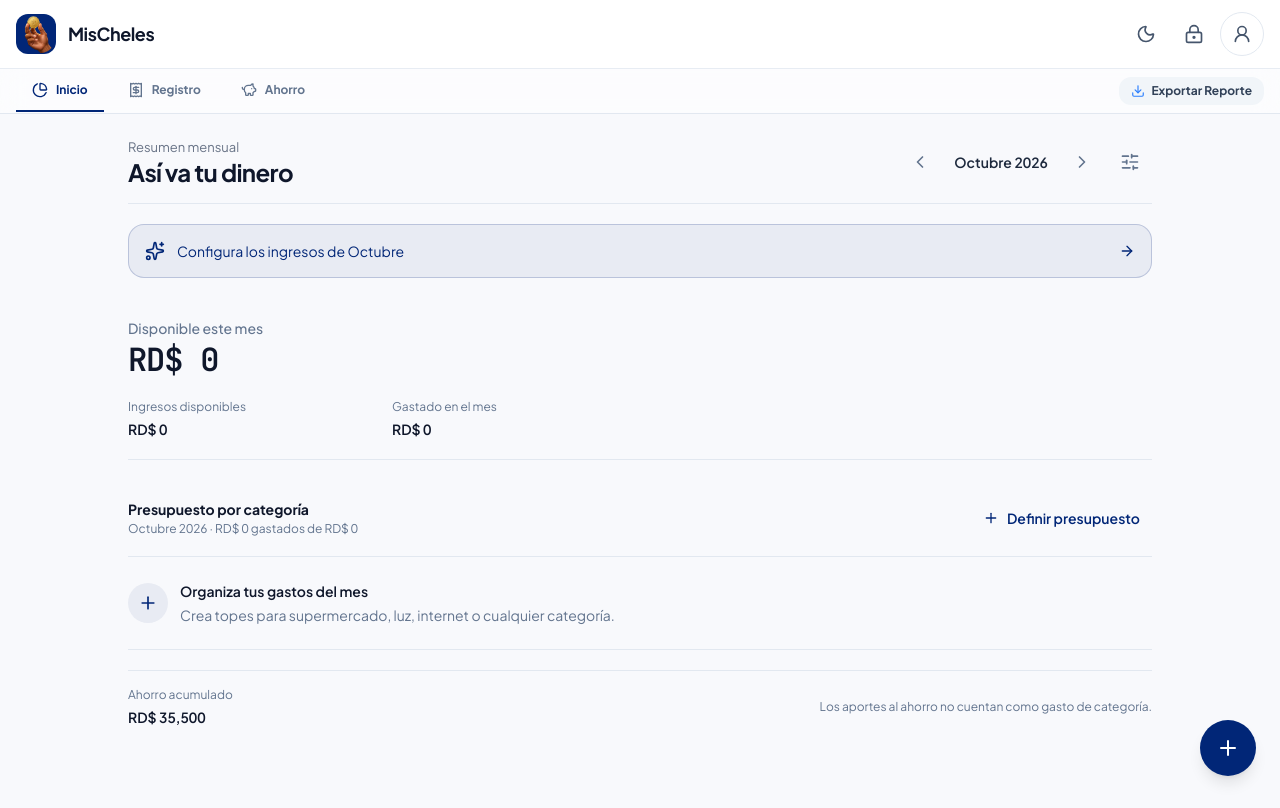
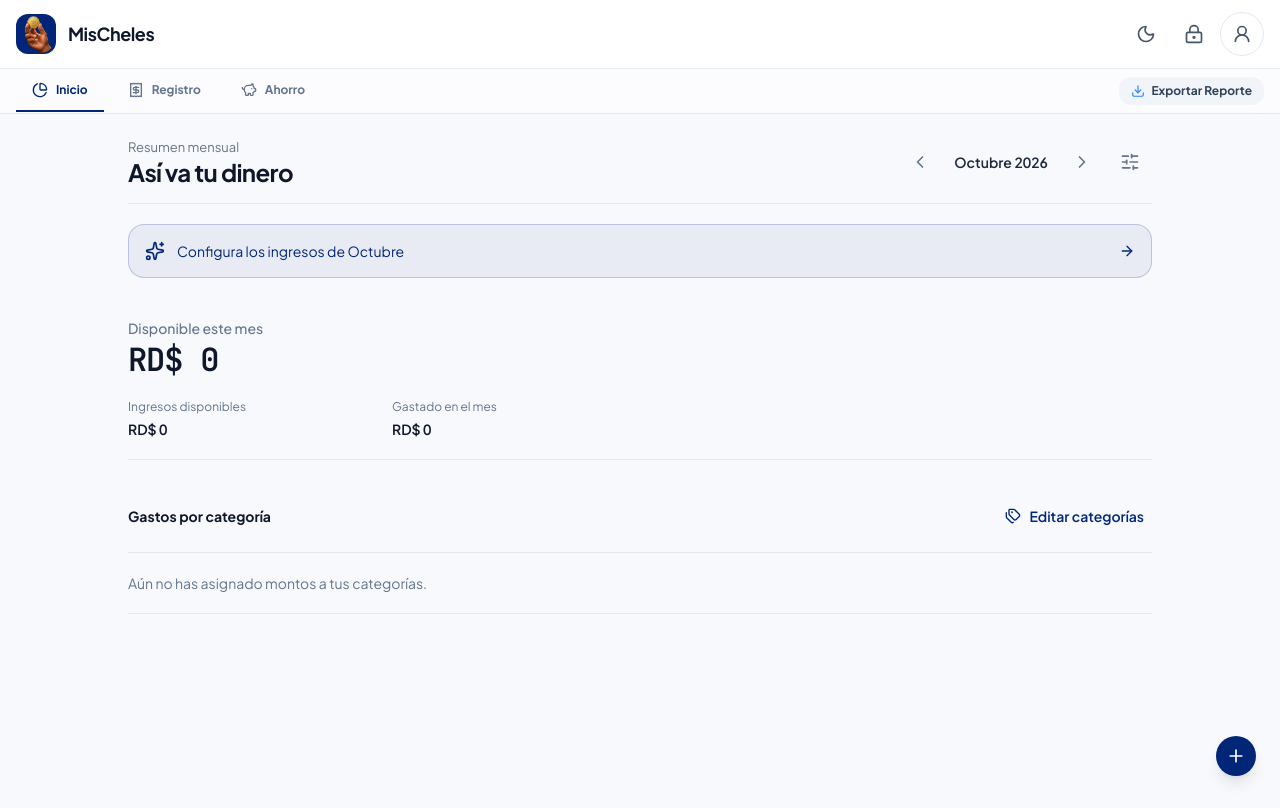
Before and after one commit to CesarMatos99/MisCheles, a React (Vite) app: page / in a window 1280 px wide. Both pictures are taken after a click on the button "Desbloquear con Huella". Built offline with nearby package versions, Linux system fonts and the light colour scheme.

Commit message:
Refine category controls and budget summary

```diff
--- a/src/App.tsx
+++ b/src/App.tsx
@@ -299,8 +299,8 @@ export default function App() {
         currency={profile.currency}
         budgets={categoryBudgets}
         suggestedCategories={[
-          ...EXPENSE_CATEGORIES.filter((category) => category.id !== 'ahorro').map((category) => category.name),
-          ...transactions.filter((transaction) => transaction.type === 'expense').map((transaction) => transaction.category),
+          ...EXPENSE_CATEGORIES.map((category) => category.name),
+          ...transactions.filter((transaction) => transaction.type === 'expense' && transaction.category !== 'Servicios (Luz, Agua, Internet)').map((transaction) => transaction.category),
         ]}
         onClose={() => setIsCategoryBudgetModalOpen(false)}
         onSave={(budgets) => {
--- a/src/components/layout/FloatingActions.tsx
+++ b/src/components/layout/FloatingActions.tsx
@@ -62,9 +62,9 @@ export const FloatingActions: React.FC<FloatingActionsProps> = ({ onExpense, onI
         aria-expanded={isOpen}
         aria-controls="movement-actions-menu"
         onClick={() => setIsOpen((open) => !open)}
-        className="flex h-14 w-14 items-center justify-center rounded-full bg-primary text-white shadow-lg transition hover:-translate-y-0.5 hover:bg-primary-hover hover:shadow-xl active:scale-95 focus-visible:outline-none focus-visible:ring-2 focus-visible:ring-primary focus-visible:ring-offset-2 dark:focus-visible:ring-offset-slate-950"
+        className="flex h-10 w-10 items-center justify-center rounded-full bg-primary text-white shadow-lg transition hover:-translate-y-0.5 hover:bg-primary-hover hover:shadow-xl active:scale-95 focus-visible:outline-none focus-visible:ring-2 focus-visible:ring-primary focus-visible:ring-offset-2 dark:focus-visible:ring-offset-slate-950"
       >
-        {isOpen ? <X className="h-6 w-6" aria-hidden="true" /> : <Plus className="h-6 w-6" aria-hidden="true" />}
+        {isOpen ? <X className="h-5 w-5" aria-hidden="true" /> : <Plus className="h-5 w-5" aria-hidden="true" />}
       </button>
     </div>
   );
--- a/src/components/modals/CategoryBudgetModal.tsx
+++ b/src/components/modals/CategoryBudgetModal.tsx
@@ -12,7 +12,15 @@ interface CategoryBudgetModalProps {
   onSave: (budgets: CategoryBudget[]) => void;
 }
 
-type BudgetDraft = { category: string; amount: string };
+type BudgetDraft = {
+  category: string;
+  amount: string;
+  isCustom: boolean;
+  customCategory: string;
+};
+
+const emptyDraft = (): BudgetDraft => ({ category: '', amount: '', isCustom: false, customCategory: '' });
+const normalizeCategory = (category: string) => category.trim().normalize('NFD').replace(/[\u0300-\u036f]/g, '').toLocaleLowerCase('es-DO');
 
 export const CategoryBudgetModal: React.FC<CategoryBudgetModalProps> = ({
   isOpen,
@@ -28,7 +36,12 @@ export const CategoryBudgetModal: React.FC<CategoryBudgetModalProps> = ({
 
   useEffect(() => {
     if (isOpen) {
-      setDrafts(budgets.map((budget) => ({ category: budget.category, amount: String(budget.amount) })));
+      setDrafts(budgets.map((budget) => ({
+        category: budget.category,
+        amount: String(budget.amount),
+        isCustom: false,
+        customCategory: '',
+      })));
       setError('');
     }
   }, [isOpen, budgets]);
@@ -43,7 +56,7 @@ export const CategoryBudgetModal: React.FC<CategoryBudgetModalProps> = ({
   const handleSave = (event: React.FormEvent) => {
     event.preventDefault();
     const normalized = drafts.map((draft) => ({
-      category: draft.category.trim(),
+      category: (draft.isCustom ? draft.customCategory : draft.category).trim(),
       amount: Number(draft.amount),
     }));
 
@@ -52,7 +65,7 @@ export const CategoryBudgetModal: React.FC<CategoryBudgetModalProps> = ({
       return;
     }
 
-    const names = normalized.map((budget) => budget.category.toLocaleLowerCase('es-DO'));
+    const names = normalized.map((budget) => normalizeCategory(budget.category));
     if (new Set(names).size !== names.length) {
       setError('Cada categoría debe aparecer una sola vez.');
       return;
@@ -62,14 +75,17 @@ export const CategoryBudgetModal: React.FC<CategoryBudgetModalProps> = ({
     onClose();
   };
 
-  const suggestions = Array.from(new Set(suggestedCategories.map((category) => category.trim()).filter(Boolean)));
+  const suggestions = Array.from(new Set([
+    ...suggestedCategories,
+    ...budgets.map((budget) => budget.category),
+  ].map((category) => category.trim()).filter(Boolean)));
 
   return (
     <div className="fixed inset-0 z-50 flex items-center justify-center bg-slate-950/70 p-4 backdrop-blur-sm">
       <section role="dialog" aria-modal="true" aria-labelledby="category-budget-title" className="flex max-h-[90dvh] w-full max-w-lg flex-col overflow-hidden rounded-3xl border border-slate-200 bg-white shadow-2xl dark:border-slate-800 dark:bg-slate-900">
         <header className="flex items-start justify-between gap-4 bg-primary px-5 py-4 text-white">
           <div>
-            <h2 id="category-budget-title" className="type-dialog-title">Presupuesto por categoría</h2>
+            <h2 id="category-budget-title" className="type-dialog-title">Categorías del mes</h2>
             <p className="mt-1 text-sm text-white/75">{monthLabel}</p>
           </div>
           <button type="button" onClick={onClose} aria-label="Cerrar" className="flex h-10 w-10 shrink-0 items-center justify-center rounded-full text-white/80 transition hover:bg-white/15 hover:text-white">
@@ -80,13 +96,13 @@ export const CategoryBudgetModal: React.FC<CategoryBudgetModalProps> = ({
         <form onSubmit={handleSave} className="flex min-h-0 flex-1 flex-col">
           <div className="min-h-0 flex-1 overflow-y-auto px-5 py-4">
             <p className="mb-4 text-sm text-slate-500 dark:text-slate-400">
-              Define cuánto quieres asignar a cada cosa. El gasto se calculará con los movimientos de Registro.
+              Asigna un monto mensual a cada categoría. El consumo se actualiza automáticamente con los movimientos de Registro.
             </p>
 
             {drafts.length === 0 ? (
               <div className="border-y border-slate-200 py-6 text-center dark:border-slate-800">
-                <p className="font-medium text-slate-800 dark:text-slate-100">Aún no hay presupuestos por categoría</p>
-                <p className="mt-1 text-sm text-slate-500 dark:text-slate-400">Agrega supermercado, electricidad, internet o lo que necesites.</p>
+                <p className="font-medium text-slate-800 dark:text-slate-100">Aún no hay categorías configuradas</p>
+                <p className="mt-1 text-sm text-slate-500 dark:text-slate-400">Puedes elegir una categoría existente o crear una propia.</p>
               </div>
             ) : (
               <div className="divide-y divide-slate-200 dark:divide-slate-800">
@@ -94,17 +110,35 @@ export const CategoryBudgetModal: React.FC<CategoryBudgetModalProps> = ({
                   <div key={index} className="grid grid-cols-[minmax(0,1fr)_minmax(7rem,0.7fr)_2.75rem] items-end gap-2 py-3 first:pt-0">
                     <label className="min-w-0 text-xs font-semibold text-slate-600 dark:text-slate-300">
                       Categoría
-                      <input
-                        list="monthly-budget-category-suggestions"
-                        maxLength={40}
-                        value={draft.category}
-                        onChange={(event) => updateDraft(index, { category: event.target.value })}
-                        placeholder="Ej. Supermercado"
+                      <select
+                        value={draft.isCustom ? '__custom__' : draft.category}
+                        onChange={(event) => {
+                          const selected = event.target.value;
+                          updateDraft(index, selected === '__custom__'
+                            ? { category: '', isCustom: true, customCategory: '' }
+                            : { category: selected, isCustom: false, customCategory: '' });
+                        }}
                         className="mt-1.5 block h-11 w-full min-w-0 rounded-xl border border-slate-200 bg-slate-50 px-3 text-sm font-medium text-slate-900 focus:outline-none focus:ring-2 focus:ring-primary dark:border-slate-700 dark:bg-slate-800 dark:text-white"
-                      />
+                      >
+                        <option value="" disabled>Selecciona</option>
+                        {suggestions.map((category) => <option key={category} value={category}>{category}</option>)}
+                        <option value="__custom__">+ Crear categoría</option>
+                      </select>
+                      {draft.isCustom && (
+                        <input
+                          type="text"
+                          required
+                          autoFocus
+                          maxLength={40}
+                          value={draft.customCategory}
+                          onChange={(event) => updateDraft(index, { customCategory: event.target.value })}
+                          placeholder="Escribe la categoría"
+                          className="mt-2 block h-11 w-full min-w-0 rounded-xl border border-slate-200 bg-slate-50 px-3 text-sm font-medium text-slate-900 focus:outline-none focus:ring-2 focus:ring-primary dark:border-slate-700 dark:bg-slate-800 dark:text-white"
+                        />
+                      )}
                     </label>
                     <label className="min-w-0 text-xs font-semibold text-slate-600 dark:text-slate-300">
-                      Tope mensual ({currency})
+                      Monto mensual ({currency})
                       <input
                         type="number"
                         min="0.01"
@@ -112,11 +146,11 @@ export const CategoryBudgetModal: React.FC<CategoryBudgetModalProps> = ({
                         inputMode="decimal"
                         value={draft.amount}
                         onChange={(event) => updateDraft(index, { amount: event.target.value })}
-                        placeholder={currency}
+                        placeholder="0"
                         className="mt-1.5 block h-11 w-full min-w-0 rounded-xl border border-slate-200 bg-slate-50 px-3 text-sm font-semibold text-slate-900 focus:outline-none focus:ring-2 focus:ring-primary dark:border-slate-700 dark:bg-slate-800 dark:text-white"
                       />
                     </label>
-                    <button type="button" onClick={() => setDrafts((current) => current.filter((_, i) => i !== index))} aria-label={'Quitar ' + (draft.category || 'categoría')} className="mb-0.5 flex h-11 w-11 items-center justify-center rounded-xl text-slate-400 transition hover:bg-rose-50 hover:text-rose-600 dark:hover:bg-rose-950/30">
+                    <button type="button" onClick={() => setDrafts((current) => current.filter((_, i) => i !== index))} aria-label={'Quitar ' + (draft.category || draft.customCategory || 'categoría')} className="mb-0.5 flex h-11 w-11 items-center justify-center rounded-xl text-slate-400 transition hover:bg-rose-50 hover:text-rose-600 dark:hover:bg-rose-950/30">
                       <Trash2 className="h-4 w-4" />
                     </button>
                   </div>
@@ -124,11 +158,8 @@ export const CategoryBudgetModal: React.FC<CategoryBudgetModalProps> = ({
               </div>
             )}
 
-            <datalist id="monthly-budget-category-suggestions">
-              {suggestions.map((category) => <option key={category} value={category} />)}
-            </datalist>
             {error && <p role="alert" className="mt-3 text-sm font-medium text-rose-600 dark:text-rose-400">{error}</p>}
-            <button type="button" onClick={() => setDrafts((current) => [...current, { category: '', amount: '' }])} className="mt-4 inline-flex min-h-11 items-center gap-2 rounded-xl px-3 text-sm font-semibold text-primary transition hover:bg-primary-soft">
+            <button type="button" onClick={() => setDrafts((current) => [...current, emptyDraft()])} className="mt-4 inline-flex min-h-11 items-center gap-2 rounded-xl px-3 text-sm font-semibold text-primary transition hover:bg-primary-soft">
               <Plus className="h-4 w-4" />
               Agregar categoría
             </button>
--- a/src/constants/categories.ts
+++ b/src/constants/categories.ts
@@ -10,7 +10,10 @@ export interface CategoryDef {
 export const EXPENSE_CATEGORIES: CategoryDef[] = [
   { id: 'vivienda', name: 'Vivienda y Alquiler', icon: 'Home', color: '#3b82f6', bgLight: '#eff6ff', bgDark: '#1e3a8a' },
   { id: 'alimentacion', name: 'Alimentación y Supermercado', icon: 'Utensils', color: '#10b981', bgLight: '#ecfdf5', bgDark: '#064e3b' },
-  { id: 'servicios', name: 'Servicios (Luz, Agua, Internet)', icon: 'Zap', color: '#f59e0b', bgLight: '#fffbeb', bgDark: '#78350f' },
+  { id: 'energia', name: 'Energía eléctrica', icon: 'Zap', color: '#f59e0b', bgLight: '#fffbeb', bgDark: '#78350f' },
+  { id: 'agua', name: 'Agua', icon: 'Droplets', color: '#0ea5e9', bgLight: '#f0f9ff', bgDark: '#0c4a6e' },
+  { id: 'internet', name: 'Internet', icon: 'Wifi', color: '#6366f1', bgLight: '#eef2ff', bgDark: '#312e81' },
+  { id: 'telefono', name: 'Teléfono', icon: 'Smartphone', color: '#ec4899', bgLight: '#fdf2f8', bgDark: '#831843' },
   { id: 'transporte', name: 'Transporte y Combustible', icon: 'Car', color: '#8b5cf6', bgLight: '#f5f3ff', bgDark: '#4c1d95' },
   { id: 'salud', name: 'Salud y Farmacia', icon: 'HeartPulse', color: '#ef4444', bgLight: '#fef2f2', bgDark: '#7f1d1d' },
   { id: 'educacion', name: 'Educación y Cursos', icon: 'GraduationCap', color: '#06b6d4', bgLight: '#ecfeff', bgDark: '#164e63' },
--- a/src/features/dashboard/DashboardView.tsx
+++ b/src/features/dashboard/DashboardView.tsx
@@ -1,5 +1,5 @@
 import React from 'react';
-import { ArrowRight, CircleAlert, Plus, SlidersHorizontal, Sparkles } from 'lucide-react';
+import { ArrowRight, SlidersHorizontal, Sparkles, Tags } from 'lucide-react';
 import { CategoryBudget, FinancialSummary, MonthConfig, Transaction, UserProfile } from '../../types';
 import { MONTH_NAMES_ES } from '../../constants/categories';
 import { PeriodSelector } from '../../components/layout/PeriodSelector';
@@ -17,7 +17,7 @@ interface DashboardViewProps {
   onManageBudgets: () => void;
 }
 
-const categoryKey = (category: string) => category.trim().toLocaleLowerCase('es-DO');
+const categoryKey = (category: string) => category.trim().normalize('NFD').replace(/[\u0300-\u036f]/g, '').toLocaleLowerCase('es-DO');
 
 export const DashboardView: React.FC<DashboardViewProps> = ({
   year,
@@ -32,13 +32,8 @@ export const DashboardView: React.FC<DashboardViewProps> = ({
   onManageBudgets,
 }) => {
   const monthName = MONTH_NAMES_ES[month - 1];
-  const monthLabel = monthName + ' ' + year;
   const money = (value: number) => profile.currency + ' ' + value.toLocaleString('es-DO', { maximumFractionDigits: 2 });
-  const expenses = transactions.filter((tx) =>
-    tx.type === 'expense'
-    && !tx.relatedSavingsMovementId
-    && categoryKey(tx.category) !== categoryKey('Aporte al Ahorro'),
-  );
+  const expenses = transactions.filter((tx) => tx.type === 'expense');
 
   const spendByCategory = new Map<string, number>();
   for (const transaction of expenses) {
@@ -55,11 +50,6 @@ export const DashboardView: React.FC<DashboardViewProps> = ({
     }))
     .sort((a, b) => b.amount - a.amount);
 
-  const budgetedTotal = categoryBudgets.reduce((total, budget) => total + budget.amount, 0);
-  const budgetedSpent = categoryBudgets.reduce(
-    (total, budget) => total + (spendByCategory.get(categoryKey(budget.category)) || 0),
-    0,
-  );
   const totalUnbudgeted = unbudgeted.reduce((total, item) => total + item.amount, 0);
   const totalConsumption = expenses.reduce((total, transaction) => total + transaction.amount, 0);
 
@@ -102,25 +92,16 @@ export const DashboardView: React.FC<DashboardViewProps> = ({
       </section>
 
       <section>
-        <div className="flex flex-wrap items-center justify-between gap-3 border-b border-slate-200 py-4 dark:border-slate-800">
-          <div>
-            <h2 className="font-bold text-slate-900 dark:text-white">Presupuesto por categoría</h2>
-            <p className="mt-0.5 text-xs text-slate-500 dark:text-slate-400">{monthLabel} · {money(budgetedSpent)} gastados de {money(budgetedTotal)}</p>
-          </div>
-          <button type="button" onClick={onManageBudgets} className="inline-flex min-h-11 items-center gap-2 rounded-xl px-3 text-sm font-semibold text-primary transition hover:bg-primary-soft">
-            <Plus className="h-4 w-4" />
-            <span>{categoryBudgets.length ? 'Editar presupuesto' : 'Definir presupuesto'}</span>
+        <div className="flex items-center justify-between gap-3 border-b border-slate-200 py-4 dark:border-slate-800">
+          <h2 className="font-bold text-slate-900 dark:text-white">Gastos por categoría</h2>
+          <button type="button" onClick={onManageBudgets} className="inline-flex min-h-10 shrink-0 items-center gap-2 rounded-xl px-2 text-sm font-semibold text-primary transition hover:bg-primary-soft">
+            <Tags className="h-4 w-4" />
+            <span>Editar categorías</span>
           </button>
         </div>
 
         {categoryBudgets.length === 0 ? (
-          <button type="button" onClick={onManageBudgets} className="flex w-full items-center gap-3 border-b border-slate-200 py-6 text-left transition hover:bg-slate-50 dark:border-slate-800 dark:hover:bg-slate-900/40">
-            <span className="flex h-10 w-10 shrink-0 items-center justify-center rounded-full bg-primary-soft text-primary"><Plus className="h-5 w-5" /></span>
-            <span>
-              <span className="block font-semibold text-slate-900 dark:text-white">Organiza tus gastos del mes</span>
-              <span className="mt-1 block text-sm text-slate-500 dark:text-slate-400">Crea topes para supermercado, luz, internet o cualquier categoría.</span>
-            </span>
-          </button>
+          <p className="border-b border-slate-200 py-5 text-sm text-slate-500 dark:border-slate-800 dark:text-slate-400">Aún no has asignado montos a tus categorías.</p>
         ) : (
           <div className="divide-y divide-slate-200 dark:divide-slate-800">
             {categoryBudgets.map((budget) => {
@@ -142,7 +123,7 @@ export const DashboardView: React.FC<DashboardViewProps> = ({
                       <p className="mt-1 text-xs text-slate-500 dark:text-slate-400">{percent}% usado</p>
                     </div>
                   </div>
-                  <div className="mt-3 h-1.5 overflow-hidden rounded-full bg-slate-200 dark:bg-slate-800" role="progressbar" aria-label={'Uso del presupuesto de ' + budget.category} aria-valuemin={0} aria-valuemax={budget.amount} aria-valuenow={Math.min(spent, budget.amount)}>
+                  <div className="mt-3 h-1.5 overflow-hidden rounded-full bg-slate-200 dark:bg-slate-800" role="progressbar" aria-label={'Consumo de ' + budget.category} aria-valuemin={0} aria-valuemax={budget.amount} aria-valuenow={Math.min(spent, budget.amount)}>
                     <div className={'h-full rounded-full transition-all ' + (overBudget ? 'bg-rose-500' : percent >= 85 ? 'bg-amber-500' : 'bg-primary')} style={{ width: Math.min(percent, 100) + '%' }} />
                   </div>
                 </div>
@@ -154,14 +135,8 @@ export const DashboardView: React.FC<DashboardViewProps> = ({
 
       {unbudgeted.length > 0 && (
         <section>
-          <div className="flex items-start justify-between gap-4 border-b border-slate-200 py-4 dark:border-slate-800">
-            <div className="flex items-start gap-2">
-              <CircleAlert className="mt-0.5 h-4 w-4 shrink-0 text-amber-600 dark:text-amber-400" />
-              <div>
-                <h2 className="font-semibold text-slate-900 dark:text-white">Gastos sin presupuesto</h2>
-                <p className="mt-0.5 text-xs text-slate-500 dark:text-slate-400">Asigna un tope si quieres dar seguimiento a estas categorías.</p>
-              </div>
-            </div>
+          <div className="flex items-center justify-between gap-4 border-b border-slate-200 py-3 dark:border-slate-800">
+            <h2 className="text-sm font-semibold text-slate-700 dark:text-slate-300">Sin monto asignado</h2>
             <p className="shrink-0 text-sm font-semibold text-slate-900 dark:text-white">{money(totalUnbudgeted)}</p>
           </div>
           <div className="divide-y divide-slate-100 dark:divide-slate-800">
@@ -175,13 +150,6 @@ export const DashboardView: React.FC<DashboardViewProps> = ({
         </section>
       )}
 
-      <section className="flex items-center justify-between border-t border-slate-200 pt-4 dark:border-slate-800">
-        <div>
-          <p className="text-xs text-slate-500 dark:text-slate-400">Ahorro acumulado</p>
-          <p className="mt-1 font-semibold text-slate-900 dark:text-white">{money(summary.totalSavingsVault)}</p>
-        </div>
-        <p className="text-xs text-slate-500 dark:text-slate-400">Los aportes al ahorro no cuentan como gasto de categoría.</p>
-      </section>
     </div>
   );
 };
```
Also changed, not shown: src/services/storage.ts (+4 -3 lines).
